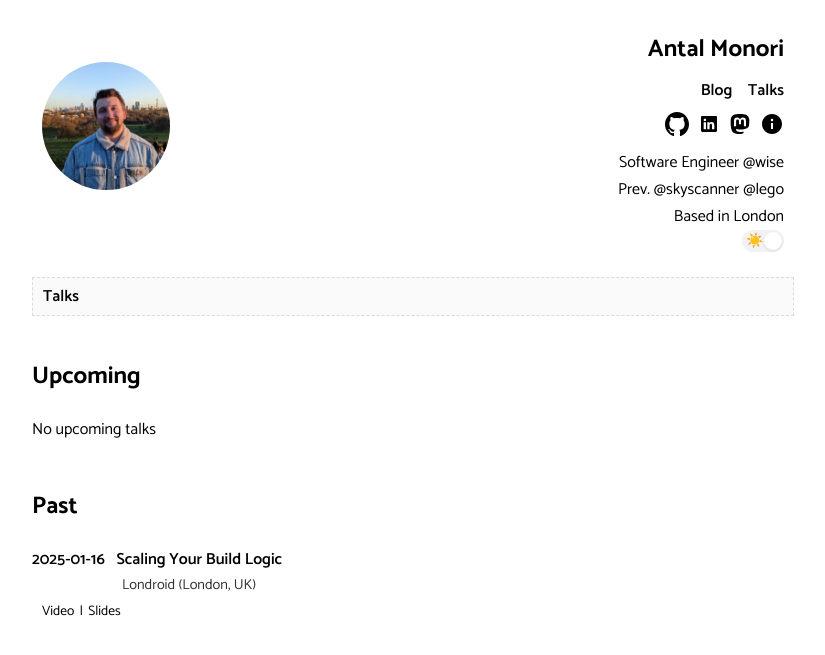
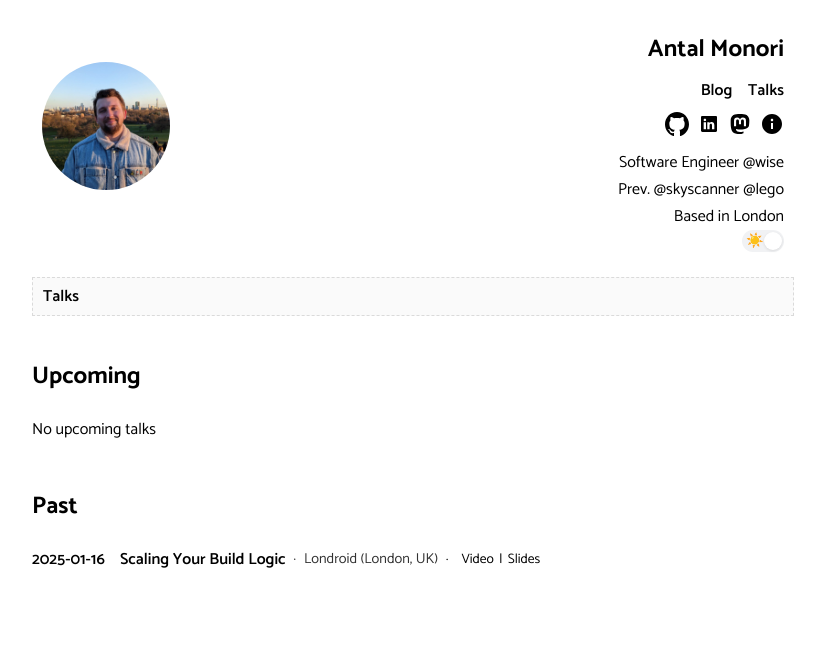
Before and after one commit to anthonymonori/website, a Jekyll site: the page built from talks.html, in a window 1280 px wide. Shown: the top 655 px of the page, without its empty margins (227-1052 px from the left). Built offline with Jekyll 4.4.1, drawn with Linux system fonts in a browser that asks for light colours.

Commit message:
Fix blog pagination, make talks single-line

```diff
--- a/assets/css/style.css
+++ b/assets/css/style.css
@@ -206,10 +206,12 @@ pre{font-size: 14px; max-width: 90vw; overflow: auto;}
 
 .talks-container h2 {margin-top: 1.5em; margin-bottom: 0.5em;}
 .talks-list {list-style: none; padding: 0; margin: 0 0 2em 0;}
-.talk-item {padding: 8px 0; border-bottom: 1px dashed var(--border-color);}
+.talk-item {padding: 8px 0; border-bottom: 1px dashed var(--border-color); display: flex; flex-wrap: wrap; align-items: center;}
 .talk-item:last-child {border-bottom: none;}
-.talk-date {color: var(--primary-font-color); font-weight: 600; margin-right: 8px;}
+.talk-date {color: var(--primary-font-color); font-weight: 600; margin-right: 8px; min-width: 80px;}
 .talk-title {font-weight: 600;}
-.talk-event {display: block; margin-left: 90px; font-size: 0.9em; color: var(--primary-font-color); opacity: 0.8;}
+.talk-event {font-size: 0.9em; color: var(--primary-font-color); opacity: 0.8;}
+.talk-event::before {content: "·"; margin: 0 8px;}
 .talk-links {margin-left: 8px; font-size: 0.85em;}
+.talk-links::before {content: "·"; margin-right: 8px;}
 .talk-links a {margin: 0 2px;}
--- a/blog.html
+++ b/blog/index.html
@@ -2,11 +2,6 @@
 layout: default
 title: Blog
 ---
-<div class="post-container">
-	<div class="post-list">
-		<span class="post-title">Blog</span>
-	</div>
-</div>
 <div class="post-container">
 	{% for post in paginator.posts %}
         <div class="post-list">
```
Also changed, not shown: index.html (+0 -8 lines).
